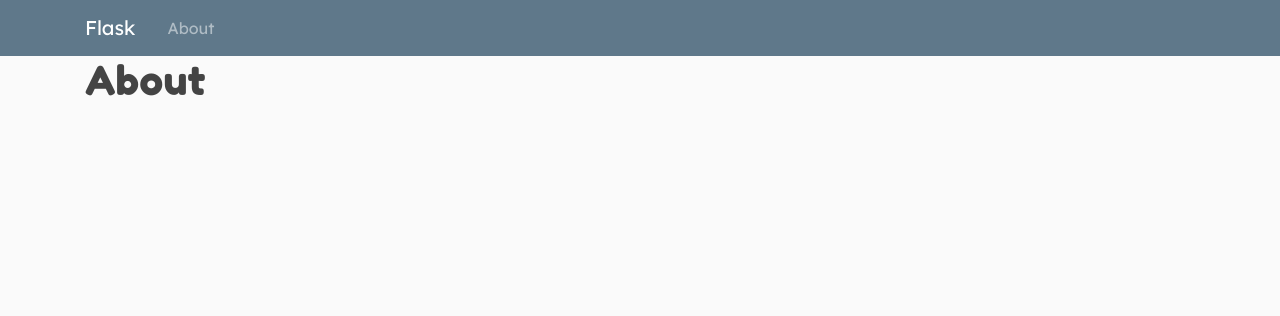
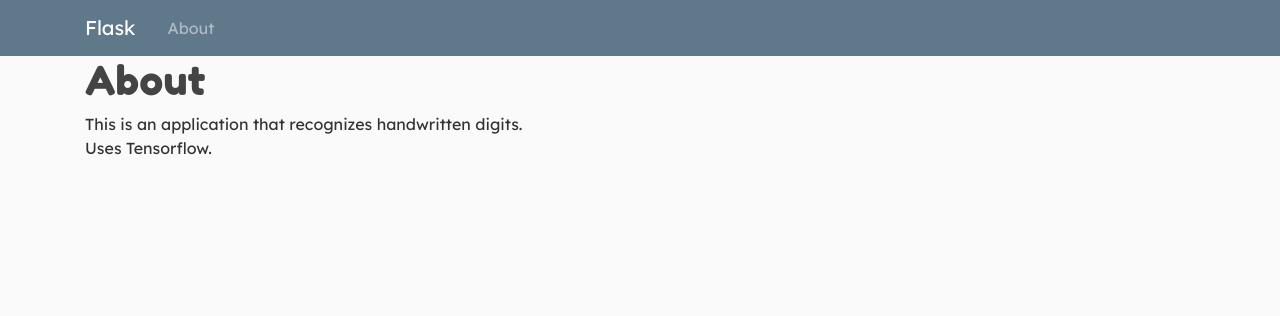
Before and after one commit to penguinmoose/handwritten-recognition, a Flask app: template app/templates/about.html in a window 1280 px wide. Shown: the top 316 px of the page. Run offline with Flask 2, Linux system fonts and the light colour scheme; the template is opened without the code that fills it, so the values that code supplies are empty; some libraries are stand-ins or nearby versions.

Commit message:
Update about.html

```diff
--- a/app/templates/about.html
+++ b/app/templates/about.html
@@ -8,6 +8,7 @@
     <div class="row">
         <div class="col">
             <h1>About</h1>
+            <div>This is an application that recognizes handwritten digits.<br>Uses Tensorflow.</div>
         </div>
     </div>
 </div>
```
